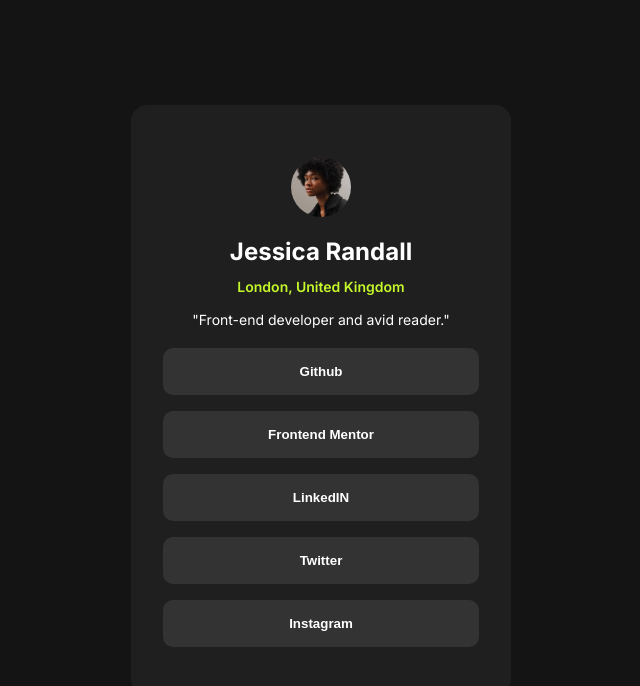
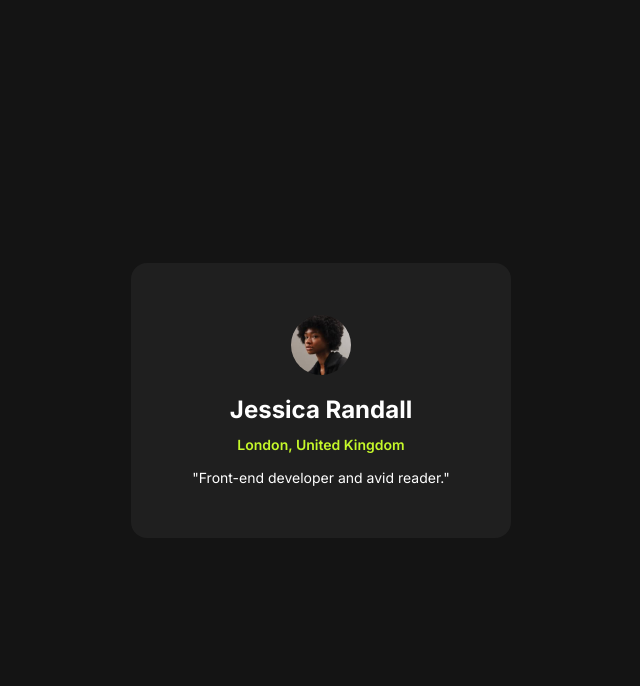
Before and after one commit to Learn-with-Joshua/html-css-tutorial, a plain HTML site: page index.html in a window 1280 px wide. Shown: the whole page, without its empty margins (319-959 px from the left). Drawn offline with Linux system fonts and the light colour scheme.

Commit message:
delete : Buttons

```diff
--- a/index.html
+++ b/index.html
@@ -33,11 +33,7 @@
 
             <!-- Social Media Buttons -->
             <div class="card_social_buttons">
-                <button>Github</button>
-                <button>Frontend Mentor</button>
-                <button>LinkedIN</button>
-                <button>Twitter</button>
-                <button>Instagram</button>
+
             </div>
         </div>
     </body>
```
